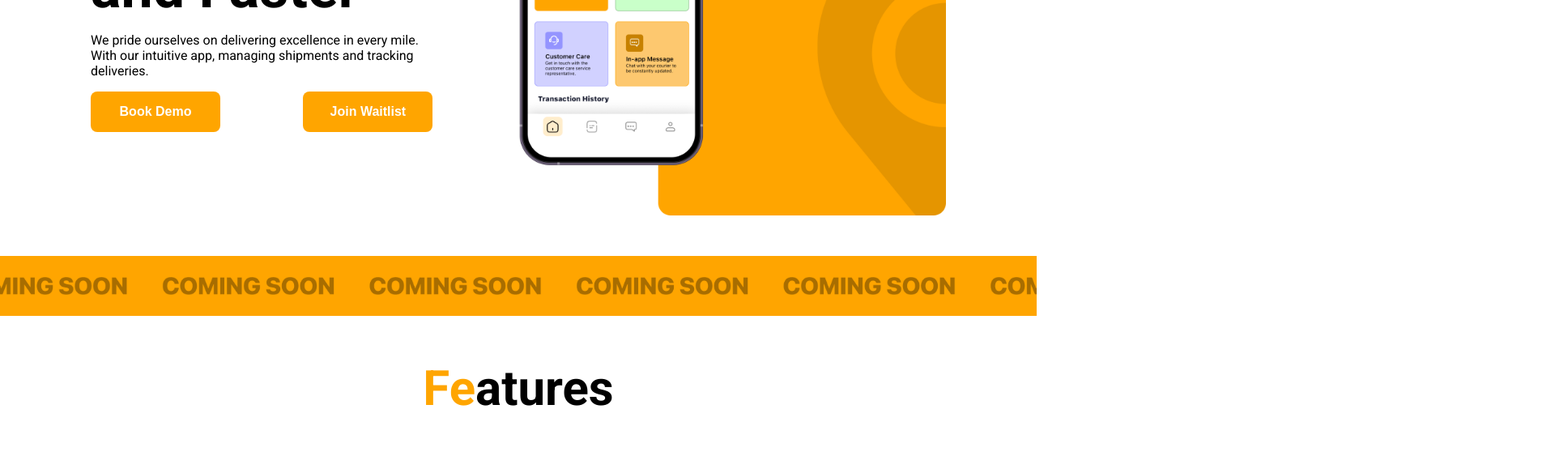
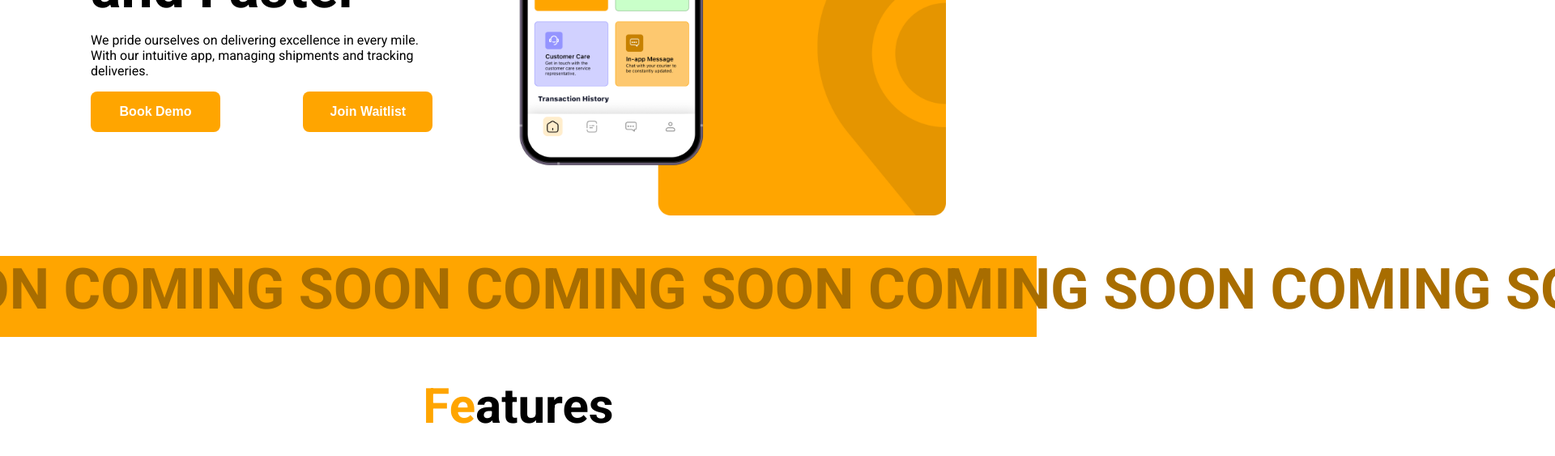
Before and after one commit to engijlr/GodaesilRide, a React (Vite) app: page / in a window 1280 px wide. Shown: the part 557-1120 px from the top of the page at 81% size, 1920 px wide, since content can reach past the window. Built offline with nearby package versions, Linux system fonts and the light colour scheme.

Commit message:
Coming soon mark

```diff
--- a/src/App.css
+++ b/src/App.css
@@ -10,8 +10,21 @@ a {
   cursor: pointer;
 }
 
-.comingsoon-tag > img {
+.comingsoon-tag {
   width: 100%;
+  background-color: #ffa500;
+  height: 100px;
+}
+
+.comingsoon-tag h3 {
+  font-size: 70px;
+  margin: 0;
+  font-weight: 700;
+  color: #a86d00;
+  animation: animate 15s linear infinite;
+  padding-left: 100%;
+  display: inline-block;
+  white-space: nowrap;
 }
 
 h2 {
@@ -60,3 +73,9 @@ h2 {
     gap: 70px;
   }
 }
+
+@keyframes animate {
+  100% {
+    transform: translate(-100%, 0);
+  }
+}
--- a/src/App.jsx
+++ b/src/App.jsx
@@ -62,9 +62,10 @@ function App() {
     <>
       <Navbar />
       <Header />
-      <section className="comingsoon-tag">
-        <img src={comingsoon} />
-      </section>
+      <div className="comingsoon-tag">
+        <h3>COMING SOON COMING SOON COMING SOON COMING SOON COMING SOON</h3>
+      </div>
+
       <section className="features">
         <h2>
           <span className="special">Fe</span>atures
```
